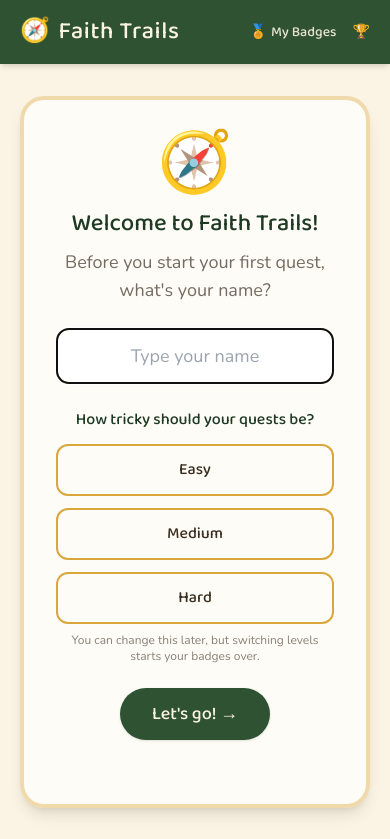
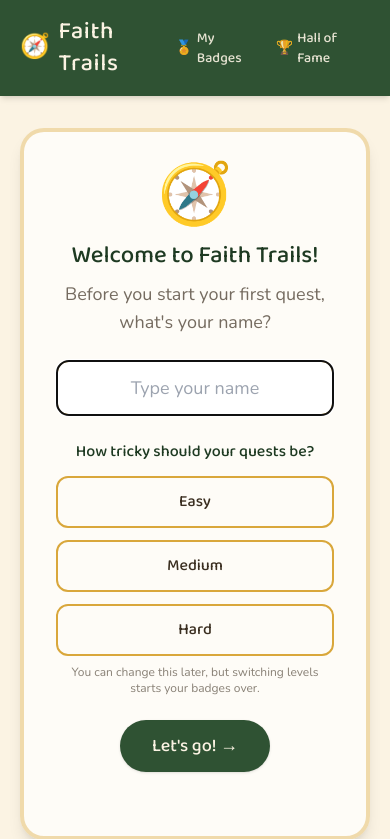
Before and after one commit to songbird12865/faith-trails, a Flask app: page /badges in a window 390 px wide. Shown: the top 839 px of the page. Run offline with Flask 3, Linux system fonts and the light colour scheme; data comes from the database, SQL or seed files in the repository; some libraries are stand-ins or nearby versions.

Commit message:
updated code for user friendly mobile X

```diff
--- a/templates/base.html
+++ b/templates/base.html
@@ -45,7 +45,7 @@
         <span aria-hidden="true">🏅</span> <span>My Badges</span>
       </a>
       <a href="{{ url_for('hall_of_fame') }}" class="font-display text-sm sm:text-base font-700 text-parchment/90 hover:text-trailgold transition-colors flex items-center gap-1">
-        <span aria-hidden="true">🏆</span> <span class="hidden sm:inline">Hall of Fame</span>
+        <span aria-hidden="true">🏆</span> <span>Hall of Fame</span>
       </a>
       <span class="text-xs sm:text-sm text-parchment/80 font-body italic hidden sm:inline">A Closer Walk Kids experience</span>
     </nav>
```
